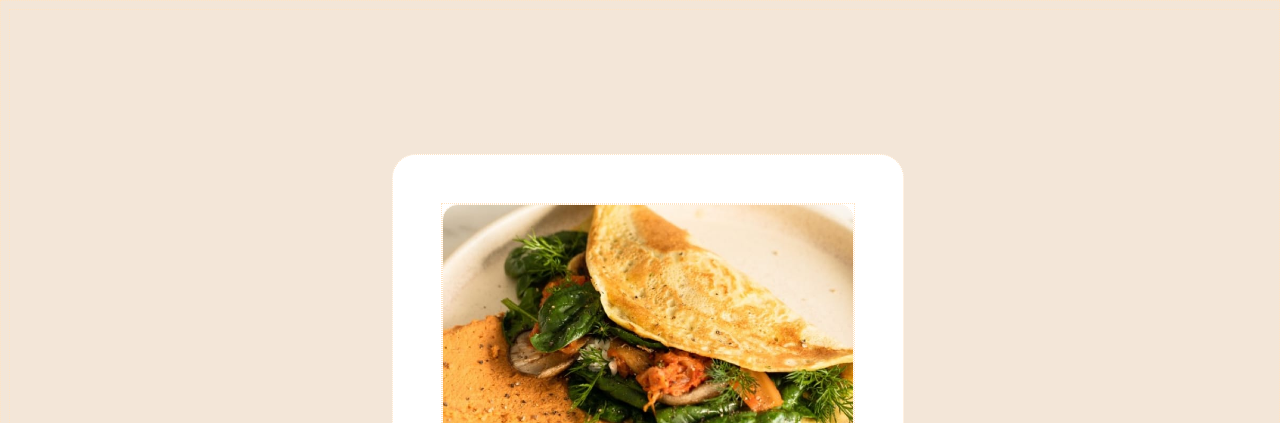
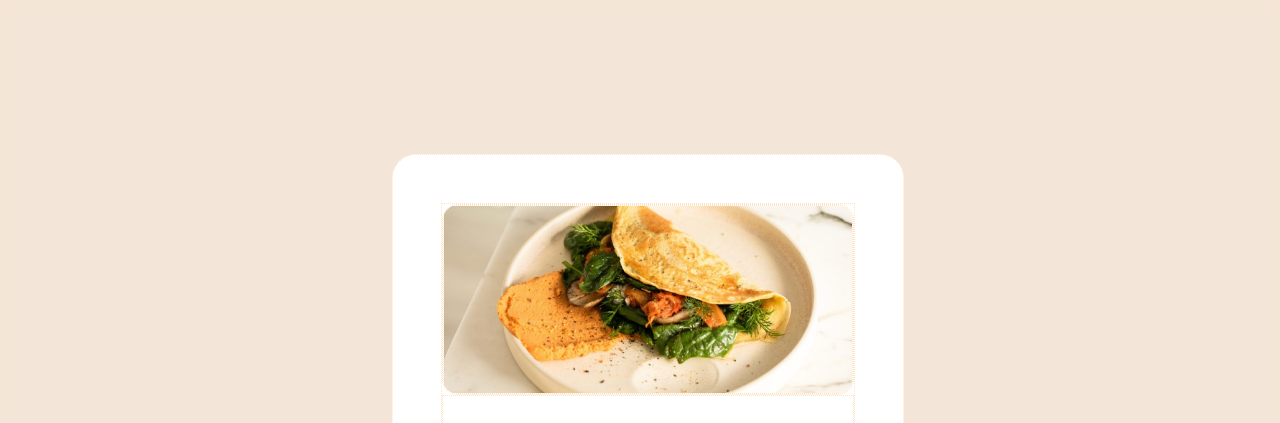
Before and after one commit to dreemanuel/Frontend-Mentor-Recipe-Page, a plain HTML site: page index.html in a window 1280 px wide. Shown: the top 423 px of the page. Drawn offline with Linux system fonts and the light colour scheme.

Commit message:
updated styling

```diff
--- a/css/styles.css
+++ b/css/styles.css
@@ -26,6 +26,7 @@ p,
 ul,
 ol {
     margin: 0;
+    opacity: 0.9;
 }
 p {
     font-family: outfit;
@@ -52,6 +53,10 @@ h3 {
     font-family: outfit;
     color: var(--rose800)
 }
+li {
+    font-weight: 600;
+    color: var(--brown800)
+}
 li p {
     margin-top: 1rem;
 }
@@ -77,7 +82,7 @@ body {
     padding: 9rem;
 }
 .card {
-    max-width: 40vw;
+    width: 40vw;
     background-color: var(--white);
     display: flex;
     flex-direction: column;
@@ -88,15 +93,18 @@ header {
     width: 100%;
     gap: 4rem;
 }
+.cover-image-container {
+    height: 100%;
+    display: flex;
+    overflow: hidden;
+    justify-content: center;
+    align-items: center;
+    border-radius: 16px;
+}
 .cover-image {
     width: 100%;
-    height: 20rem;
-    display: flex;
-    background-image: url('../images/image-omelette.jpeg');
-    background-position: center;
-    background-size: cover;
-    background-clip: content-box;
-    border-radius: 16px;
+    height: 100%;
+    object-fit: cover;      /* scale image appropriately*/
 }
 .box {
     background-color: var(--rose50);
--- a/index.html
+++ b/index.html
@@ -14,9 +14,8 @@
 <body>
   <div class="card">
     <header>
-      <div class="cover-image">
-				<!--
-        <img src="./images/image-omelette.jpeg" alt="A picture of a fancy omelette dish" /> -->
+      <div class="cover-image-container">
+        <img class="cover-image" src="./images/image-omelette.jpeg" alt="A picture of a fancy omelette dish" />
       </div>
       <div id="cover">
         <h1 class="main-heading title">
@@ -55,7 +54,7 @@
           <li><p><strong>Beat the eggs: </strong>In a bowl, beat the eggs with a pinch of salt and pepper until they are well mixed. You can add a tablespoon of water or milk for a fluffier texture.</p></li>
           <li><p><strong>Heat the pan: </strong>Place a non-stick frying pan over medium heat and add butter or oil.<p</li>
           <li><p><strong>Cook the omelette: </strong> Once the butter is melted and bubbling, pour in the eggs. Tilt the pan to ensure the eggs evenly coat the surface.</p></li>
-          <li><p><strong>Add fillings: </strong>When the eggs begin to set at the edges but are still slightly runny in the middle, sprinkle your chosen fillings over one half of the omelette.</p></li>
+          <li><p><strong>Add fillings (optional): </strong>When the eggs begin to set at the edges but are still slightly runny in the middle, sprinkle your chosen fillings over one half of the omelette.</p></li>
           <li><p><strong>Fold and serve: </strong>As the omelette continues to cook, carefully lift one edge and fold it over the fillings. Let it cook for another minute, then slide it onto a plate.</p></li>
           <li><p><strong>Enjoy: </strong>Serve hot, with additional salt and pepper if needed.</p></li>
         </ol>
```
